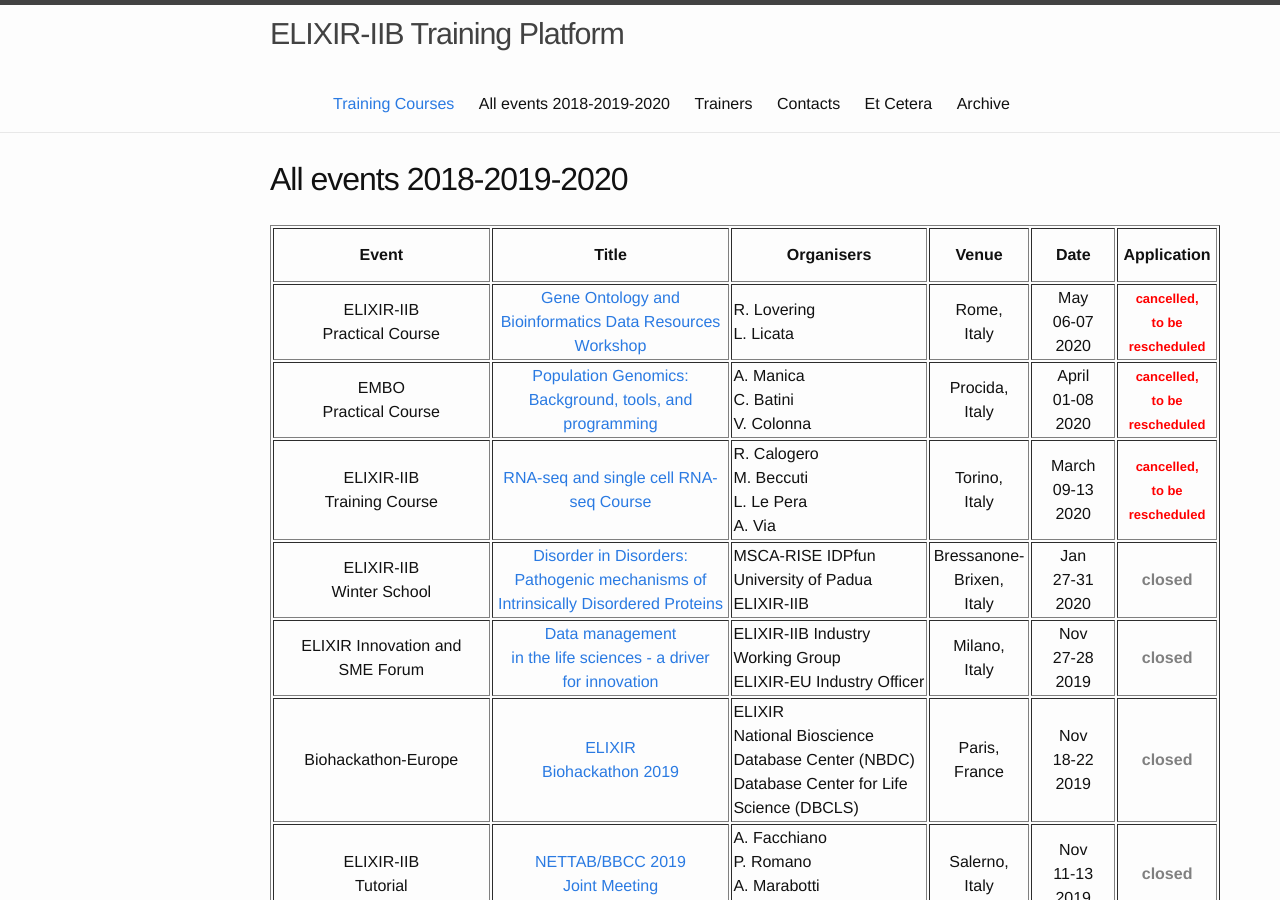
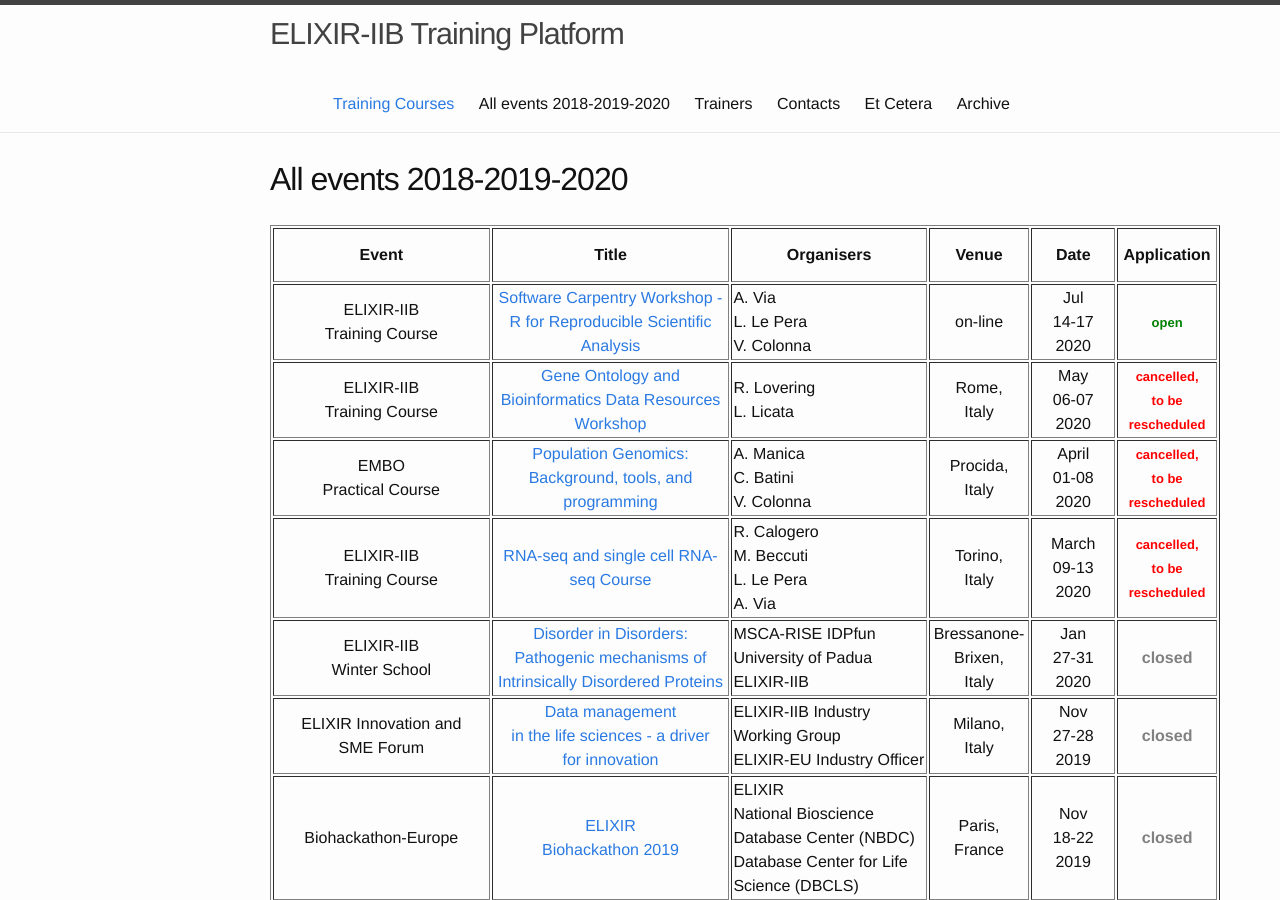
Before and after one commit to ELIXIR-IIB-training/website, a Jekyll site: the page built from _pages/01-all_events_18_19_20.md, in a window 1280 px wide and 900 px high. Built offline with Jekyll 4.4.1, drawn with Linux system fonts in a browser that asks for light colours.

Commit message:
Add SWC online course in July 2020

```diff
--- a/_pages/01-all_events_18_19_20.md
+++ b/_pages/01-all_events_18_19_20.md
@@ -15,7 +15,16 @@ permalink: /all_events_2018_2019_2020/
    <td height="50" width="90" align="center"><b>Application</b></td>
 </tr>
 <tr>
-<td height="50" align="center">ELIXIR-IIB<br>Practical Course</td>
+<td height="50" align="center">ELIXIR-IIB<br>Training Course</td>
+   <td height="50" width="220" align="center"><a href="https://elixir-iib-training.github.io/website/2020/07/14/SWC_RforReproducibleScientificAnalysis-online.html">Software Carpentry Workshop - <br>R for Reproducible Scientific Analysis</a></td>
+   <td height="50" width="150">A. Via<br>L. Le Pera<br>V. Colonna</td>
+   <!-- <td height="50" width="150"></td> -->
+   <td height="50" align="center">on-line</td>
+   <td height="50" width="75" align="center">Jul<br>14-17<br>2020</td>
+   <td height="50" align="center"><font color="green" size="2"><b>open</b></font></td>
+</tr>
+<tr>
+<td height="50" align="center">ELIXIR-IIB<br>Training Course</td>
    <td height="50" width="220" align="center"><a href="https://elixir-iib-training.github.io/website/2020/05/06/GeneOntology_Rome-TorVergata.html">Gene Ontology and Bioinformatics Data Resources Workshop</a></td>
    <td height="50" width="150">R. Lovering<br>L. Licata</td>
    <!-- <td height="50" width="150"></td> -->
```
